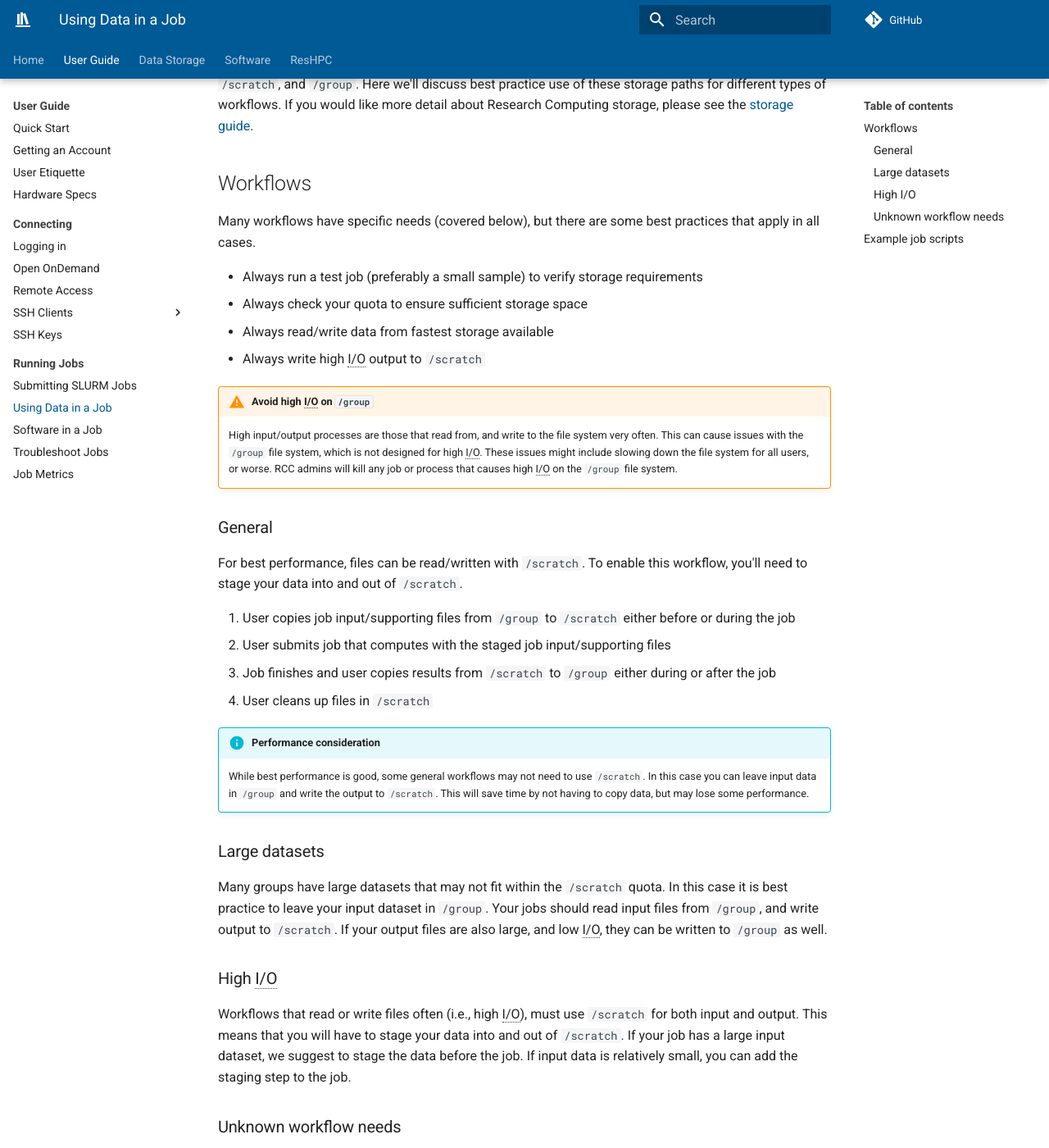
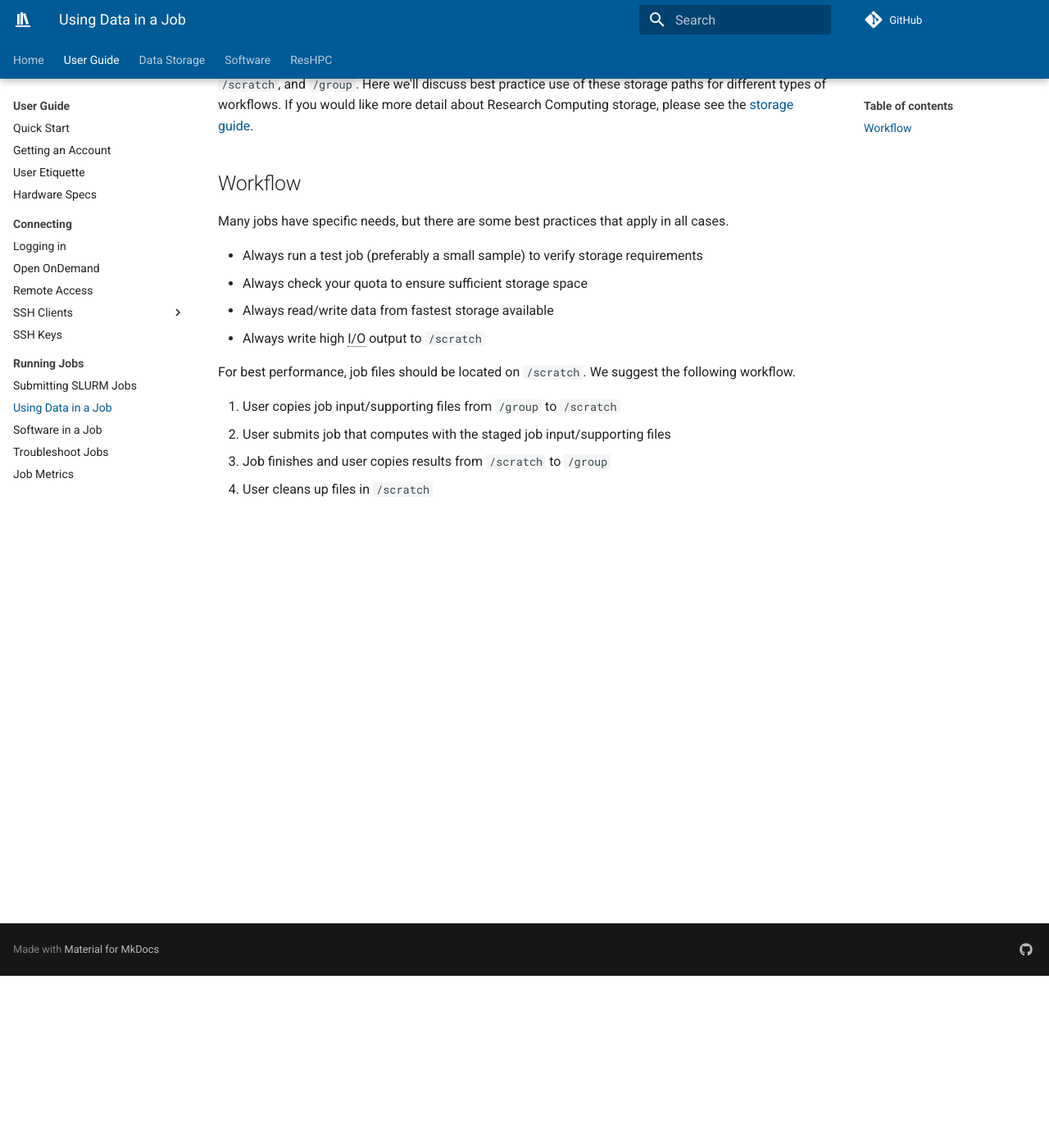
Before and after one commit to mcw-rcc/mcw-rcc.github.io, an MkDocs documentation site: the page built from docs/user-guide/jobs/storage-job.md, in a window 1280 px wide and 1400 px high, scrolled down 210 px. Shown: the whole window at 82% size. Built offline with MkDocs 1.6.1 and Material for MkDocs 9.7.7, drawn with Linux system fonts in a browser that asks for light colours; comment, search, counter and statistics services are not loaded; some of the changed text lies outside the part shown.

Commit message:
update news

````diff
--- a/docs/user-guide/jobs/storage-job.md
+++ b/docs/user-guide/jobs/storage-job.md
@@ -2,63 +2,20 @@
 
 You will find three storage paths that are common on all cluster compute nodes. These include `/tmp`, `/scratch`, and `/group`. Here we'll discuss best practice use of these storage paths for different types of workflows. If you would like more detail about Research Computing storage, please see the [storage guide](../../storage/rcc-storage.md).
 
-## Workflows
+## Workflow
 
-Many workflows have specific needs (covered below), but there are some best practices that apply in all cases.
+Many jobs have specific needs, but there are some best practices that apply in all cases.
 
 - Always run a test job (preferably a small sample) to verify storage requirements
 - Always check your quota to ensure sufficient storage space
 - Always read/write data from fastest storage available
 - Always write high I/O output to `/scratch`
 
-!!! warning "Avoid high I/O on `/group`"
+For best performance, job files should be located on `/scratch`. We suggest the following workflow.
 
-    High input/output processes are those that read from, and write to the file system very often. This can cause issues with the `/group` file system, which is not designed for high I/O. These issues might include slowing down the file system for all users, or worse. RCC admins will kill any job or process that causes high I/O on the `/group` file system.
-
-### General
-
-For best performance, files can be read/written with `/scratch`. To enable this workflow, you'll need to stage your data into and out of `/scratch`.
-
-1. User copies job input/supporting files from `/group` to `/scratch` either before or during the job
+1. User copies job input/supporting files from `/group` to `/scratch`
 2. User submits job that computes with the staged job input/supporting files
-3. Job finishes and user copies results from `/scratch` to `/group` either during or after the job
+3. Job finishes and user copies results from `/scratch` to `/group`
 4. User cleans up files in `/scratch`
 
-!!! info "Performance consideration"
-
-    While best performance is good, some general workflows may not need to use `/scratch`. In this case you can leave input data in `/group` and write the output to `/scratch`. This will save time by not having to copy data, but may lose some performance.
-
-### Large datasets
-
-Many groups have large datasets that may not fit within the `/scratch` quota. In this case it is best practice to leave your input dataset in `/group`. Your jobs should read input files from `/group`, and write output to `/scratch`. If your output files are also large, and low I/O, they can be written to `/group` as well.
-
-### High I/O
-
-Workflows that read or write files often (i.e., high I/O), must use `/scratch` for both input and output. This means that you will have to stage your data into and out of `/scratch`. If your job has a large input dataset, we suggest to stage the data before the job. If input data is relatively small, you can add the staging step to the job.
-
-### Unknown workflow needs
-
-In some cases, a workflow may be both large and high I/O. In this case you should run tests (benchmarks) to find the best workflow.
-
-## Example job scripts
-<!-- markdownlint-disable MD046 -->
-=== "stage-data.slurm"
-
-    ```bash
-    #!/bin/bash
-    #SBATCH --job-name=large-data
-    ....
-
-    # copy input files from /group to /scratch
-    # if files are too large, you can skip copy to /scratch
-    cp -R /group/pi_netid/work/path/to/files /scratch/g/pi_netid/user/path
-
-    # do some computational work with output going to /scratch
-    python3 test.py -i input -o /scratch/g/pi_netid/user/path/output
-
-    # copy results back to /group
-    cp -R /scratch/g/pi_netid/user/path/output /group/pi_netid/work/path/to/files
-    ```
-<!-- markdownlint-enable MD046 -->
-
 --8<-- "includes/abbreviations.md"
````
Also changed, not shown: docs/news/posts/2024-01-02.md (+0 -10 lines).
